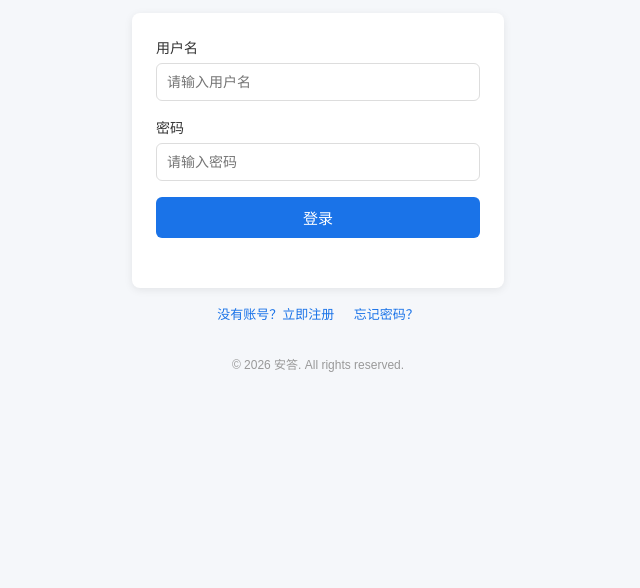
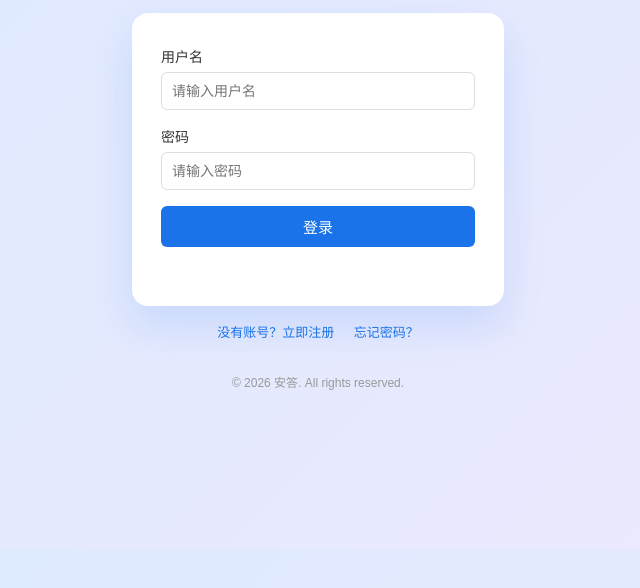
Before and after one commit to Anda-7-409/Anda, a website: page Frontend/index.html in a window 1280 px wide. Shown: the part 250-838 px from the top of the page, without its empty margins (322-962 px from the left). Before the commit the page ends 800 px from the top, so only its background shows below. Drawn offline with Linux system fonts and the light colour scheme.

Commit message:
style(frontend): 更新登录页面样式，优化视觉效果和适配性

```diff
--- a/Frontend/index.html
+++ b/Frontend/index.html
@@ -7,13 +7,13 @@
     <!-- 第一版不要样式文件！！！样式内联，后续再拆分 -->
     <style>
         * { margin: 0; padding: 0; box-sizing: border-box; }
-        body { font-family: "Microsoft YaHei", sans-serif; background: #f5f7fa; }
+        body { font-family: "Microsoft YaHei", sans-serif; min-height: 100vh; background: linear-gradient(135deg, #dbeafe 0%, #ede9fe 100%); background-attachment: fixed; }
         .container { max-width: 420px; margin: 60px auto; padding: 24px; }
         .logo { text-align: center; font-size: 28px; font-weight: bold; color: #1a73e8; margin-bottom: 8px; }
         .title { text-align: center; font-size: 22px; font-weight: bold; color: #333; }
         .subtitle { text-align: center; color: #666; font-size: 14px; margin: 8px 0 16px; }
         .notice { color: #333; font-size: 13px; text-align: center; margin-bottom: 16px; }
-        .login-form { background: #fff; border-radius: 8px; padding: 24px; box-shadow: 0 2px 8px rgba(0,0,0,.08); }
+        .login-form { background: #fff; border-radius: 16px; padding: 32px 28px; box-shadow: 0 20px 40px rgba(26,115,232,.14); border: 1px solid rgba(255,255,255,.8); }
         .form-group { margin-bottom: 16px; }
         .form-group label { display: block; font-size: 14px; color: #333; margin-bottom: 6px; }
         .form-group input { width: 100%; padding: 10px; border: 1px solid #ddd; border-radius: 6px; font-size: 14px; }
```
